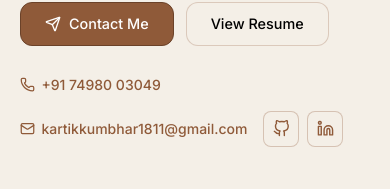
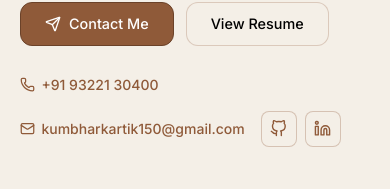
Before and after one commit to kartikkumbhar150/Portfolio, a React (Vite) app: page / in a window 390 px wide. Shown: the part 388-577 px from the top of the page. Built offline with nearby package versions, Linux system fonts and the light colour scheme; the HTML template or start-up script is replaced by a standard one; a web font is replaced by a local one.

Commit message:
update email and phone to match resume

```diff
--- a/src/components/Contact.tsx
+++ b/src/components/Contact.tsx
@@ -35,7 +35,7 @@ export default function Contact() {
           </p>
 
           <motion.a
-            href="mailto:kartikkumbhar1811@gmail.com"
+            href="mailto:kumbharkartik150@gmail.com"
             className="btn btn-primary"
             style={{ padding: '0.85rem 2.5rem', fontSize: '1rem', gap: '0.5rem', textDecoration: 'none', marginBottom: '3rem' }}
             whileHover={{ scale: 1.03, y: -1 }}
@@ -56,25 +56,25 @@ export default function Contact() {
             maxWidth: 520,
             margin: '0 auto 2rem',
           }}>
-            <a href="mailto:kartikkumbhar1811@gmail.com" style={{ textDecoration: 'none' }}>
+            <a href="mailto:kumbharkartik150@gmail.com" style={{ textDecoration: 'none' }}>
               <div className="card-surface" style={{ padding: '1.25rem', textAlign: 'left', cursor: 'pointer' }}>
                 <div style={{ display: 'flex', alignItems: 'center', gap: '0.6rem', marginBottom: '0.4rem' }}>
                   <Mail size={18} color="#8F5A39" />
                   <span style={{ fontSize: '0.75rem', textTransform: 'uppercase', letterSpacing: '0.05em', color: 'rgba(0,0,0,0.4)', fontWeight: 600 }}>Email</span>
                 </div>
                 <p style={{ margin: 0, fontSize: '0.85rem', fontWeight: 500, color: '#000', wordBreak: 'break-all' }}>
-                  kartikkumbhar1811@gmail.com
+                  kumbharkartik150@gmail.com
                 </p>
               </div>
             </a>
-            <a href="tel:+917498003049" style={{ textDecoration: 'none' }}>
+            <a href="tel:+919322130400" style={{ textDecoration: 'none' }}>
               <div className="card-surface" style={{ padding: '1.25rem', textAlign: 'left', cursor: 'pointer' }}>
                 <div style={{ display: 'flex', alignItems: 'center', gap: '0.6rem', marginBottom: '0.4rem' }}>
                   <Phone size={18} color="#8F5A39" />
                   <span style={{ fontSize: '0.75rem', textTransform: 'uppercase', letterSpacing: '0.05em', color: 'rgba(0,0,0,0.4)', fontWeight: 600 }}>Phone</span>
                 </div>
                 <p style={{ margin: 0, fontSize: '0.85rem', fontWeight: 500, color: '#000' }}>
-                  +91 74980 03049
+                  +91 93221 30400
                 </p>
               </div>
             </a>
@@ -90,7 +90,7 @@ export default function Contact() {
             <a href="https://www.linkedin.com/in/kartik-kumbhar150/" target="_blank" rel="noopener noreferrer" className="social-icon" style={{ width: 44, height: 44 }} aria-label="LinkedIn">
               <LinkedInIcon size={19} />
             </a>
-            <a href="mailto:kartikkumbhar1811@gmail.com" className="social-icon" style={{ width: 44, height: 44 }} aria-label="Email">
+            <a href="mailto:kumbharkartik150@gmail.com" className="social-icon" style={{ width: 44, height: 44 }} aria-label="Email">
               <Mail size={19} />
             </a>
           </div>
--- a/src/components/Footer.tsx
+++ b/src/components/Footer.tsx
@@ -38,7 +38,7 @@ export default function Footer() {
           <a href="https://www.linkedin.com/in/kartik-kumbhar150/" target="_blank" rel="noopener noreferrer" className="social-icon" style={{ width: 36, height: 36 }} aria-label="LinkedIn">
             <LinkedInIcon size={16} />
           </a>
-          <a href="mailto:kartikkumbhar1811@gmail.com" className="social-icon" style={{ width: 36, height: 36 }} aria-label="Email">
+          <a href="mailto:kumbharkartik150@gmail.com" className="social-icon" style={{ width: 36, height: 36 }} aria-label="Email">
             <Mail size={16} />
           </a>
         </div>
--- a/src/components/Hero.tsx
+++ b/src/components/Hero.tsx
@@ -111,19 +111,19 @@ export default function Hero() {
 
           {/* Contact row */}
           <motion.div variants={stagger.item} style={{ display: 'flex', alignItems: 'center', gap: '1rem', flexWrap: 'wrap' }}>
-            <a href="tel:+917498003049" style={{
+            <a href="tel:+919322130400" style={{
               display: 'flex', alignItems: 'center', gap: '0.4rem',
               color: '#8F5A39', textDecoration: 'none', fontSize: '0.875rem', fontWeight: 500,
             }}>
               <Phone size={15} />
-              +91 74980 03049
+              +91 93221 30400
             </a>
-            <a href="mailto:kartikkumbhar1811@gmail.com" style={{
+            <a href="mailto:kumbharkartik150@gmail.com" style={{
               display: 'flex', alignItems: 'center', gap: '0.4rem',
               color: '#8F5A39', textDecoration: 'none', fontSize: '0.875rem', fontWeight: 500,
             }}>
               <Mail size={15} />
-              kartikkumbhar1811@gmail.com
+              kumbharkartik150@gmail.com
             </a>
             <div style={{ display: 'flex', gap: '0.5rem' }}>
               <a
```
